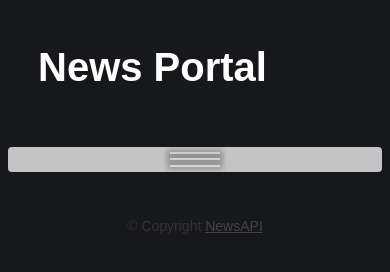
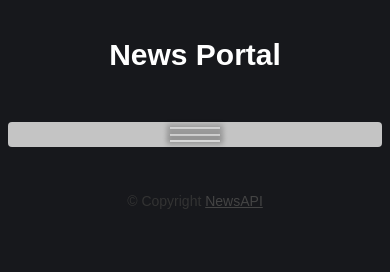
Before and after one commit to GSerdg/RS-school, a website built with webpack: page migration-to-ts/src/index.html in a window 390 px wide. Built offline with nearby package versions, Linux system fonts and the light colour scheme; no server answers.

Commit message:
feat: add media for header Logo

```diff
--- a/migration-to-ts/src/global.css
+++ b/migration-to-ts/src/global.css
@@ -19,17 +19,28 @@ footer {
     align-items: center;
     justify-content: center;
 }
+
 footer .copyright {
     font-size: 14px;
     color: #333;
     text-align: center;
 }
+
 footer .copyright a {
     color: #444;
 }
+
 footer .copyright a:hover {
     color: #555;
 }
+
 footer .copyright:before {
     content: '©';
 }
+
+@media (max-width: 640px) {
+    header h1 {
+        font-size: 30px;
+        text-align: center;
+    }
+}
```
